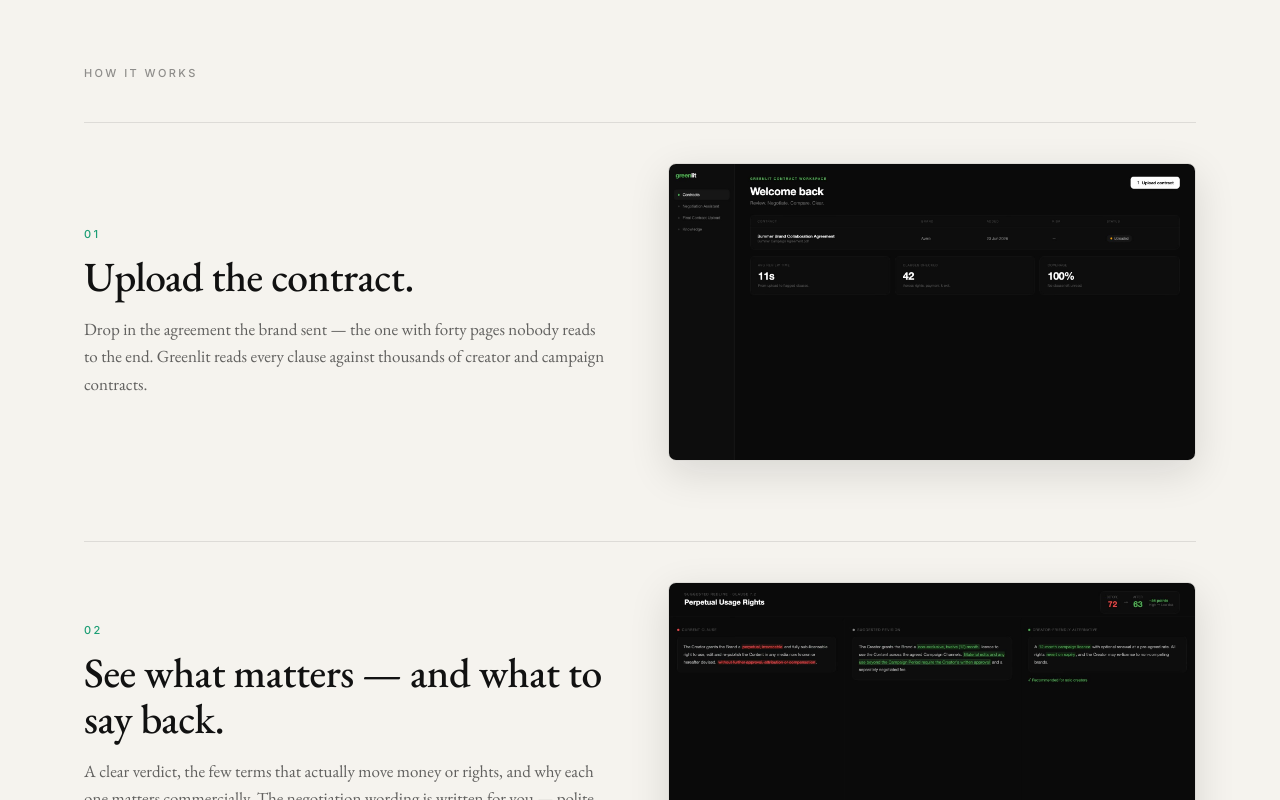
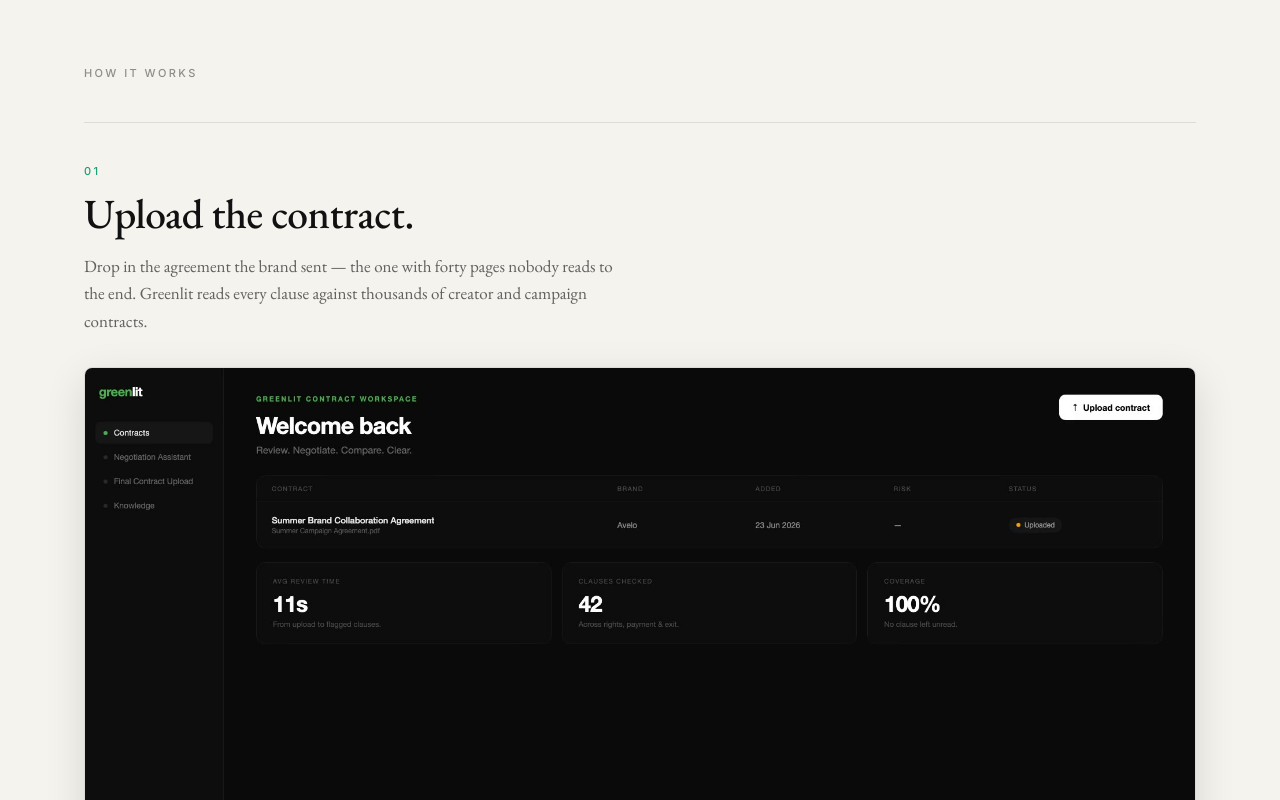
Before and after one commit to arpitmalviyaa/greenlit, a Next.js app: page / in a window 1280 px wide. Shown: the part 1780-2580 px from the top of the page. Built offline with nearby package versions, Linux system fonts and the light colour scheme; no server answers.

Commit message:
fix(qa): homepage media and agency pricing

```diff
--- a/app/pricing/page.tsx
+++ b/app/pricing/page.tsx
@@ -27,7 +27,7 @@ const PLANS = [
   },
   {
     name: "Agency",
-    price: "₹15,000",
+    price: "₹8,799",
     period: "/month",
     tagline: "For agencies and talent managers running a roster.",
     features: [
--- a/components/marketing/film.tsx
+++ b/components/marketing/film.tsx
@@ -12,18 +12,21 @@ export function Film() {
   const [reduced, setReduced] = useState(false);
 
   useEffect(() => {
+    const v = ref.current;
+    if (!v) return;
+    v.defaultPlaybackRate = 1.25;
+    v.playbackRate = 1.25;
+
     if (window.matchMedia("(prefers-reduced-motion: reduce)").matches) {
       setReduced(true);
       return;
     }
-    const v = ref.current;
-    if (!v) return;
     const io = new IntersectionObserver(
       ([entry]) => {
         if (entry.isIntersecting) v.play().catch(() => {});
         else v.pause();
       },
-      { threshold: 0.35 }
+      { threshold: 0 }
     );
     io.observe(v);
     return () => io.disconnect();
--- a/components/marketing/sections.tsx
+++ b/components/marketing/sections.tsx
@@ -41,15 +41,15 @@ export function HowItWorks() {
       <div className="mt-10 space-y-16 md:space-y-20">
         {ACTS.map((a) => (
           <Reveal key={a.n}>
-            <div className="grid grid-cols-1 md:grid-cols-2 gap-8 md:gap-14 items-center border-t border-[#111]/10 pt-10">
-              <div>
+            <div className="border-t border-[#111]/10 pt-10">
+              <div className="max-w-3xl">
                 <p className="ed-label text-[#1D9E75]">{a.n}</p>
                 <h3 className="font-[family-name:var(--font-display)] text-[#111] font-medium tracking-[-0.01em] leading-[1.1] text-3xl md:text-[2.6rem] mt-3">
                   {a.title}
                 </h3>
                 <p className="ed-body mt-4 text-[#111]/65 !text-[1.0625rem]">{a.body}</p>
               </div>
-              <div className="rounded-lg overflow-hidden border border-[#111]/10 shadow-[0_12px_40px_rgba(17,17,17,0.12)]">
+              <div className="mt-8 rounded-lg overflow-hidden border border-[#111]/10 shadow-[0_12px_40px_rgba(17,17,17,0.12)]">
                 <Image src={a.still} alt={a.alt} width={1920} height={1080} className="w-full block" />
               </div>
             </div>
```
Also changed, not shown: 1 other file (tests, documents, lock files or other folders).
